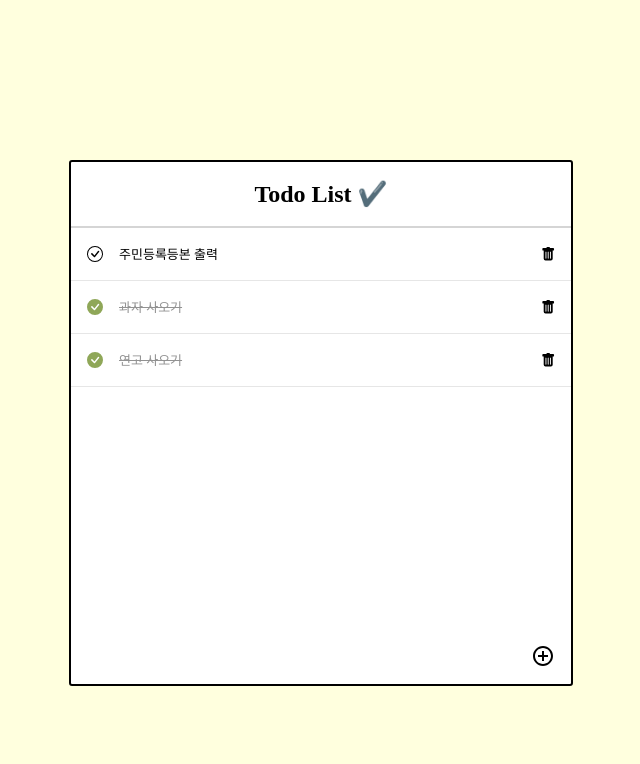
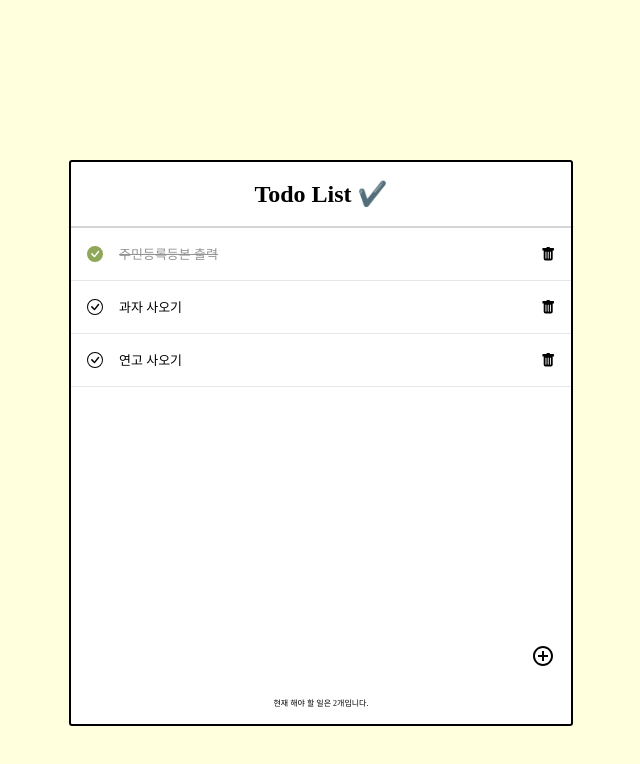
Before and after one commit to evejin9/Todo-Challenge, a React (Create React App) app: page / in a window 1280 px wide. Shown: the top 764 px of the page, without its empty margins (319-959 px from the left). Built offline with nearby package versions, Linux system fonts and the light colour scheme.

Commit message:
23.06.09) todo-개선
- 하단 남은 할일 개수 출력

```diff
--- a/src/App.js
+++ b/src/App.js
@@ -34,6 +34,14 @@ const AddButton = styled.div`
   }
 `;
 
+const Text = styled.div`
+  padding: 1rem;
+  font-size: 0.5rem;
+  display: flex;
+  justify-content: center;
+  align-items: center;
+`;
+
 const todoListArray = [
   {
     id: 1,
@@ -52,8 +60,10 @@ const AddButton = styled.div`
   },
 ];
 
+
 function App() {
   const [todos, setTodos] = useState(todoListArray);
+  const [todoCount, setTodoCount] = useState(todos.length);
 
   const handleToggle = useCallback((id) => {
     setTodos(todos => todos.map((todo) =>
@@ -65,6 +75,10 @@ function App() {
     setTodos(todos => todos.filter((todo) => todo.id !== id));
   }, []);
 
+  const doingArray = todos.filter((todo) => todo.checked === false);
+
+  console.log(doingArray);
+
   return (
     <>
       <GlobalStyle />
@@ -72,8 +86,8 @@ function App() {
         <TodoList todos={todos} onToggle={handleToggle} onRemove={handleRemove} />
         {/* 추가 버튼 */}
         <AddButton><MdAddCircleOutline /></AddButton>
+        <Text>현재 해야 할 일은 {doingArray.length}개입니다.</Text>
       </TodoTemplate>
-      {/* <Button title="추가" /> */}
     </>
   );
 }
--- a/src/component/list/TodoListItem.jsx
+++ b/src/component/list/TodoListItem.jsx
@@ -24,9 +24,9 @@ const CheckBox = styled.div`
 
   svg {
     font-size: 1rem;
-    color: ${props => props.checked ? '#000' : '#8fa758'};
+    color: ${props => props.checked ? '#8fa758' :  '#000'};
     &:hover {
-      color: ${props => props.checked ? '#7d9c36' : '#000'};
+      color: ${props => props.checked ? '#000' : '#7d9c36'};
     }
   };
 `;
@@ -46,8 +46,8 @@ const DeleteBox = styled.div`
 `;
 
 const Text = styled.div`
-  color: ${props => props.checked ? '#000' : '#929292'};
-  text-decoration: ${props => props.checked ? 'none' : 'line-through'};
+  color: ${props => props.checked ? '#929292' : '#000'};
+  text-decoration: ${props => props.checked ? 'line-through' : 'none'};
   font-size: 13px;
   padding: 0.5rem;
   margin-left: 0.5rem;
@@ -63,7 +63,7 @@ function TodoListItem(props) {
         <CheckBox checked={todo.checked}
           onClick={() => { onToggle(todo.id) }}
         >
-          {todo.checked ? <BsCheckCircle />:<BsCheckCircleFill />}
+          {todo.checked ? <BsCheckCircleFill /> : <BsCheckCircle />}
         </CheckBox>
         <Text checked={todo.checked}>{todo.text}</Text>
         <DeleteBox onClick={() => {onRemove(todo.id)}}><BsFillTrashFill /></DeleteBox>
```
Lines whose indentation alone changed are shown as unchanged.
